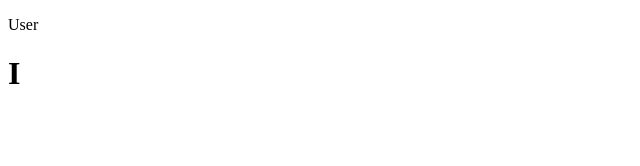
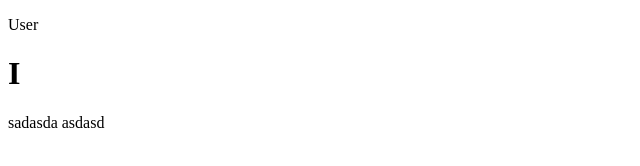
Before and after one commit to igorkozovyj/myRep, a plain HTML site: page index.html in a window 1280 px wide. Shown: the whole page, without its empty margins (0-640 px from the left). Drawn offline with Linux system fonts and the light colour scheme.

Commit message:
Test commit VSCode

```diff
--- a/index.html
+++ b/index.html
@@ -9,5 +9,7 @@
 <body>
      <p>User</p>
      <h1>I</h1>
+     sadasda
+     asdasd
 </body>
 </html>
```
